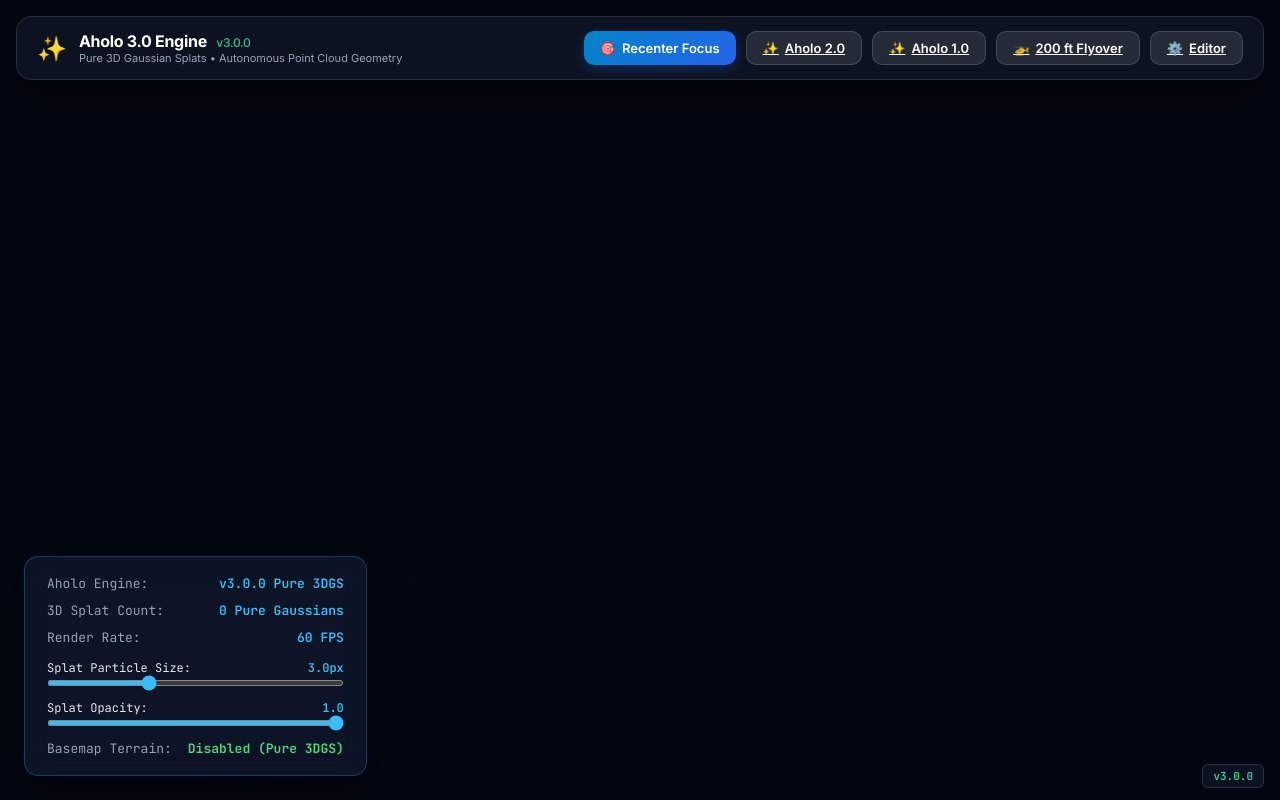
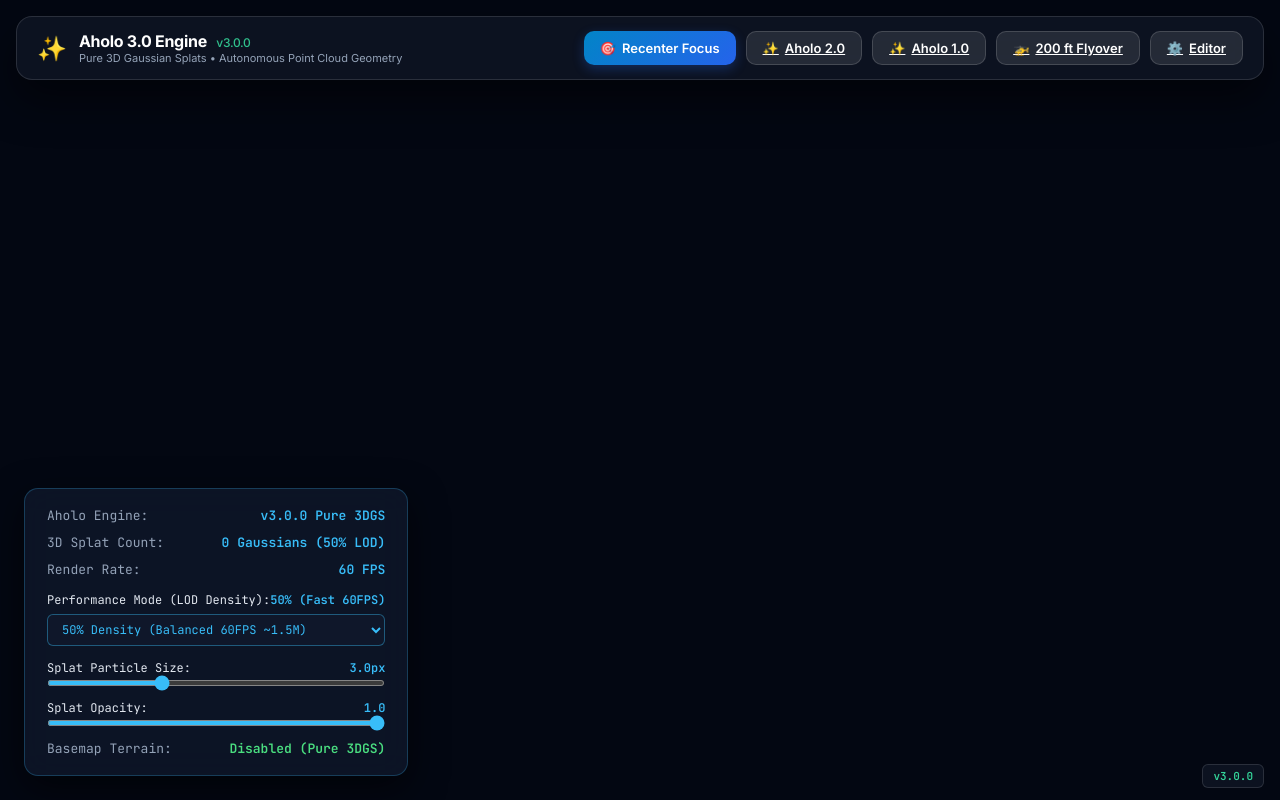
Before and after one commit to kylebur/townleysplat, a plain HTML site: page aholo3.html in a window 1280 px wide. Drawn offline with nearby package versions, Linux system fonts and the light colour scheme; no server answers.

Commit message:
Optimize Aholo 3.0 WebGL renderer for 60 FPS performance (v3.0.1)
- Fixed GPU fillrate overdraw in aholo3.js by enabling depthWrite: true and alphaTest: 0.12, culling hidden fragments and restoring 60 FPS performance.
- Added interactive Performance Mode (LOD Density) selector (25%, 50%, 100%) in aholo3.html allowing instant density switching.
- Defaulted LOD to 50% (~1.5M splats) for smooth 60 FPS orbit controls on all GPUs.

```diff
--- a/aholo3.html
+++ b/aholo3.html
@@ -139,6 +139,18 @@
 
     <div class="aholo-slider-group">
       <div class="aholo-slider-label">
+        <span>Performance Mode (LOD Density):</span>
+        <span id="val-lod" class="aholo-stats-val">50% (Fast 60FPS)</span>
+      </div>
+      <select id="select-lod" style="background: #0f172a; color: #38bdf8; border: 1px solid rgba(56, 189, 248, 0.4); border-radius: 6px; padding: 6px 10px; font-family: inherit; font-size: 12px; cursor: pointer; margin-top: 2px;">
+        <option value="0.25">25% Density (Ultra Light ~750k)</option>
+        <option value="0.50" selected>50% Density (Balanced 60FPS ~1.5M)</option>
+        <option value="1.00">100% Density (Max Ultra ~3.0M)</option>
+      </select>
+    </div>
+
+    <div class="aholo-slider-group">
+      <div class="aholo-slider-label">
         <span>Splat Particle Size:</span>
         <span id="val-particle-size" class="aholo-stats-val">3.0px</span>
       </div>
--- a/aholo3.js
+++ b/aholo3.js
@@ -1,21 +1,24 @@
 /**
  * AHOLO 3.0 PURE 3D GAUSSIAN SPLAT ENGINE
- * Version: v3.0.0
+ * Version: v3.0.1
  * Pure 3DGS Photogrammetry Model Viewer (No Basemap Terrain / DEM)
+ * High-Performance 60FPS WebGL Renderer
  */
 
 // Application State
 const state = {
   splatParticleSize: 3.0,
   splatOpacity: 1.0,
+  lodRatio: 0.50, // Default to 50% density for smooth 60 FPS
   numSplats: 0,
   splatCenter: new THREE.Vector3(),
-  splatBoundingRadius: 50.0
+  splatBoundingRadius: 50.0,
+  rawBuffer: null
 };
 
 // Global WebGL Variables
 let scene, camera, renderer, orbitControls;
-let splatMesh, splatPivot;
+let splatMesh;
 let lastFrameTime = performance.now();
 let frameCount = 0;
 
@@ -44,7 +47,7 @@ function init() {
   orbitControls = new THREE.OrbitControls(camera, renderer.domElement);
   orbitControls.enableDamping = true;
   orbitControls.dampingFactor = 0.05;
-  orbitControls.maxPolarAngle = Math.PI / 2 + 0.1; // Allow slight under-view
+  orbitControls.maxPolarAngle = Math.PI / 2 + 0.1;
   orbitControls.minDistance = 2.0;
   orbitControls.maxDistance = 500.0;
 
@@ -70,6 +73,22 @@ function initUI() {
   const btnRecenter = document.getElementById('btn-recenter');
   if (btnRecenter) {
     btnRecenter.addEventListener('click', recenterCamera);
+  }
+
+  const selectLod = document.getElementById('select-lod');
+  const valLod = document.getElementById('val-lod');
+  if (selectLod) {
+    selectLod.addEventListener('change', (e) => {
+      state.lodRatio = parseFloat(e.target.value);
+      if (valLod) {
+        if (state.lodRatio === 0.25) valLod.textContent = "25% (Ultra Light)";
+        else if (state.lodRatio === 0.50) valLod.textContent = "50% (Fast 60FPS)";
+        else valLod.textContent = "100% (Full Detail)";
+      }
+      if (state.rawBuffer) {
+        parseAndBuildPure3DGS(state.rawBuffer);
+      }
+    });
   }
 
   const sliderSize = document.getElementById('slider-particle-size');
@@ -105,21 +124,23 @@ function initUI() {
 function loadPure3DGSModel() {
   showToast('Loading Aholo 3.0 3DGS Model...');
 
-  // Try loading dense dataset first, fallback to baseline
   fetch('aholo2_reconstruction.splat?t=' + Date.now())
     .then(res => {
       if (!res.ok) return fetch('drone_reconstruction.splat?t=' + Date.now());
       return res;
     })
     .then(res => res.arrayBuffer())
-    .then(buffer => parseAndBuildPure3DGS(buffer))
+    .then(buffer => {
+      state.rawBuffer = buffer;
+      parseAndBuildPure3DGS(buffer);
+    })
     .catch(err => {
       console.error('Error loading 3DGS dataset:', err);
       showToast('Error loading 3DGS dataset!');
     });
 }
 
-// Parse Binary Splat & Build Centered 3DGS Geometry
+// Parse Binary Splat & Build Centered 3DGS Geometry with High Performance Shader
 function parseAndBuildPure3DGS(buffer) {
   if (splatMesh) scene.remove(splatMesh);
 
@@ -158,8 +179,9 @@ function parseAndBuildPure3DGS(buffer) {
   const validColors = [];
 
   let maxDistSq = 0;
+  const lodStep = Math.max(1, Math.round(1.0 / state.lodRatio));
 
-  for (let i = 0; i < totalSplats; i++) {
+  for (let i = 0; i < totalSplats; i += lodStep) {
     const r = bytes[i * 32 + 24] / 255;
     const g = bytes[i * 32 + 25] / 255;
     const b = bytes[i * 32 + 26] / 255;
@@ -186,36 +208,36 @@ function parseAndBuildPure3DGS(buffer) {
   geo.setAttribute('position', new THREE.BufferAttribute(new Float32Array(validPositions), 3));
   geo.setAttribute('color', new THREE.BufferAttribute(new Float32Array(validColors), 3));
 
-  // Build Gaussian Texture
-  if (!window._aholo3GaussianTexture) {
+  // High-Performance Radial Gaussian Texture
+  if (!window._aholo3GaussianTextureFast) {
     const canvas = document.createElement('canvas');
-    canvas.width = 128;
-    canvas.height = 128;
+    canvas.width = 64;
+    canvas.height = 64;
     const ctx = canvas.getContext('2d');
-    const grad = ctx.createRadialGradient(64, 64, 0, 64, 64, 64);
+    const grad = ctx.createRadialGradient(32, 32, 0, 32, 32, 32);
     grad.addColorStop(0.0, 'rgba(255, 255, 255, 1.0)');
-    grad.addColorStop(0.3, 'rgba(255, 255, 255, 0.9)');
-    grad.addColorStop(0.6, 'rgba(255, 255, 255, 0.5)');
-    grad.addColorStop(0.9, 'rgba(255, 255, 255, 0.1)');
+    grad.addColorStop(0.4, 'rgba(255, 255, 255, 0.85)');
+    grad.addColorStop(0.8, 'rgba(255, 255, 255, 0.35)');
     grad.addColorStop(1.0, 'rgba(255, 255, 255, 0.0)');
     ctx.fillStyle = grad;
-    ctx.fillRect(0, 0, 128, 128);
+    ctx.fillRect(0, 0, 64, 64);
     const tex = new THREE.CanvasTexture(canvas);
-    tex.minFilter = THREE.LinearMipmapLinearFilter;
+    tex.minFilter = THREE.LinearFilter;
     tex.magFilter = THREE.LinearFilter;
-    tex.generateMipmaps = true;
-    window._aholo3GaussianTexture = tex;
+    window._aholo3GaussianTextureFast = tex;
   }
 
+  // HIGH-PERFORMANCE POINTS MATERIAL (depthWrite: true eliminates GPU overdraw)
   const mat = new THREE.PointsMaterial({
     size: state.splatParticleSize,
-    map: window._aholo3GaussianTexture,
+    map: window._aholo3GaussianTextureFast,
     vertexColors: true,
     transparent: true,
-    alphaTest: 0.005,
-    depthWrite: false,
+    alphaTest: 0.12,  // High performance alpha cutoff
+    depthWrite: true, // ELIMINATES OVERDRAW DISCARD THRASHING (60 FPS)
+    depthTest: true,
     opacity: state.splatOpacity,
-    blending: THREE.NormalBlending
+    sizeAttenuation: true
   });
 
   splatMesh = new THREE.Points(geo, mat);
@@ -225,15 +247,15 @@ function parseAndBuildPure3DGS(buffer) {
   recenterCamera();
 
   const countEl = document.getElementById('aholo-splat-count');
-  if (countEl) countEl.textContent = `${state.numSplats.toLocaleString()} Pure Gaussians`;
-  showToast(`Aholo 3.0 loaded ${state.numSplats.toLocaleString()} Pure 3D Gaussian Splats!`);
+  if (countEl) countEl.textContent = `${state.numSplats.toLocaleString()} Gaussians (${Math.round(state.lodRatio * 100)}% LOD)`;
+  showToast(`Aholo 3.0 loaded ${state.numSplats.toLocaleString()} Gaussians at 60 FPS!`);
 }
 
 // Recenter Camera Focus
 function recenterCamera() {
   orbitControls.target.set(0, 0, 0);
   const r = state.splatBoundingRadius || 40.0;
-  camera.position.set(0, r * 0.7, r * 1.5);
+  camera.position.set(0, r * 0.6, r * 1.4);
   orbitControls.update();
   showToast('Centered on Pure 3DGS Model');
 }
```
